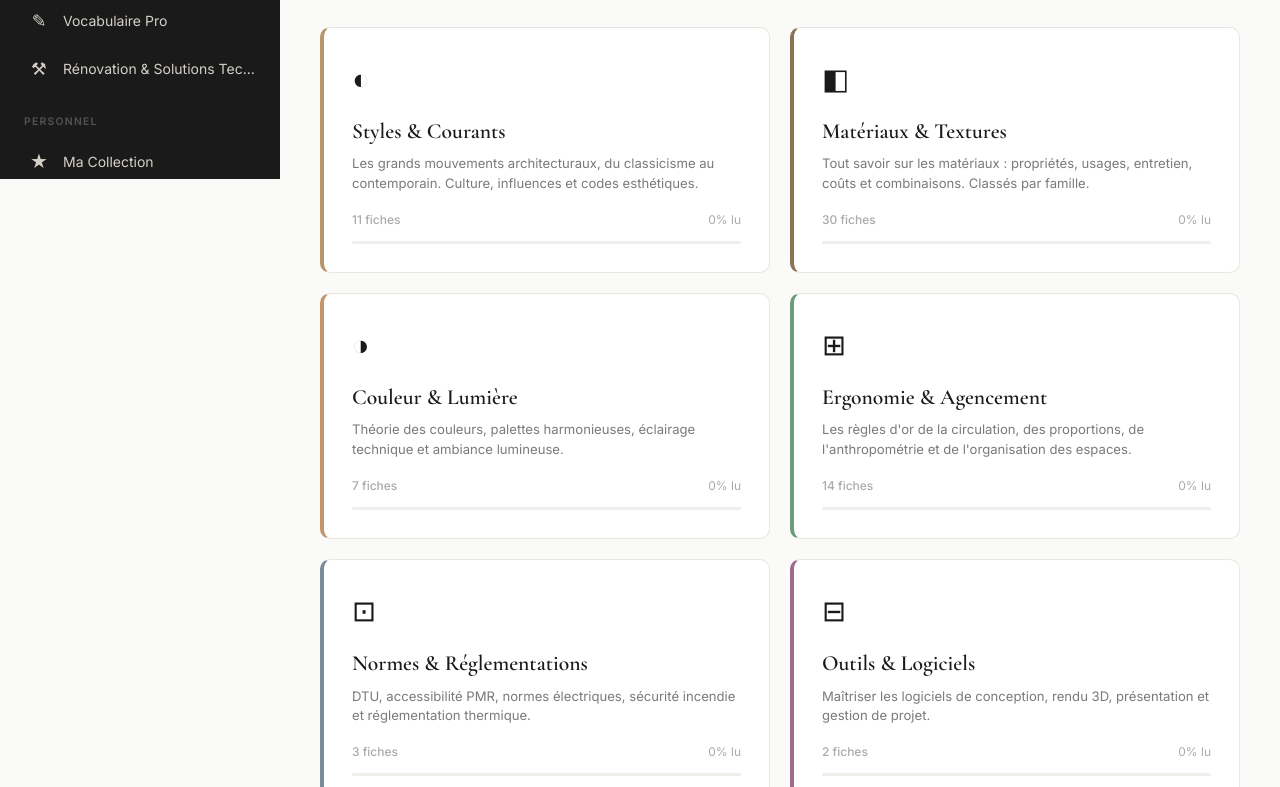
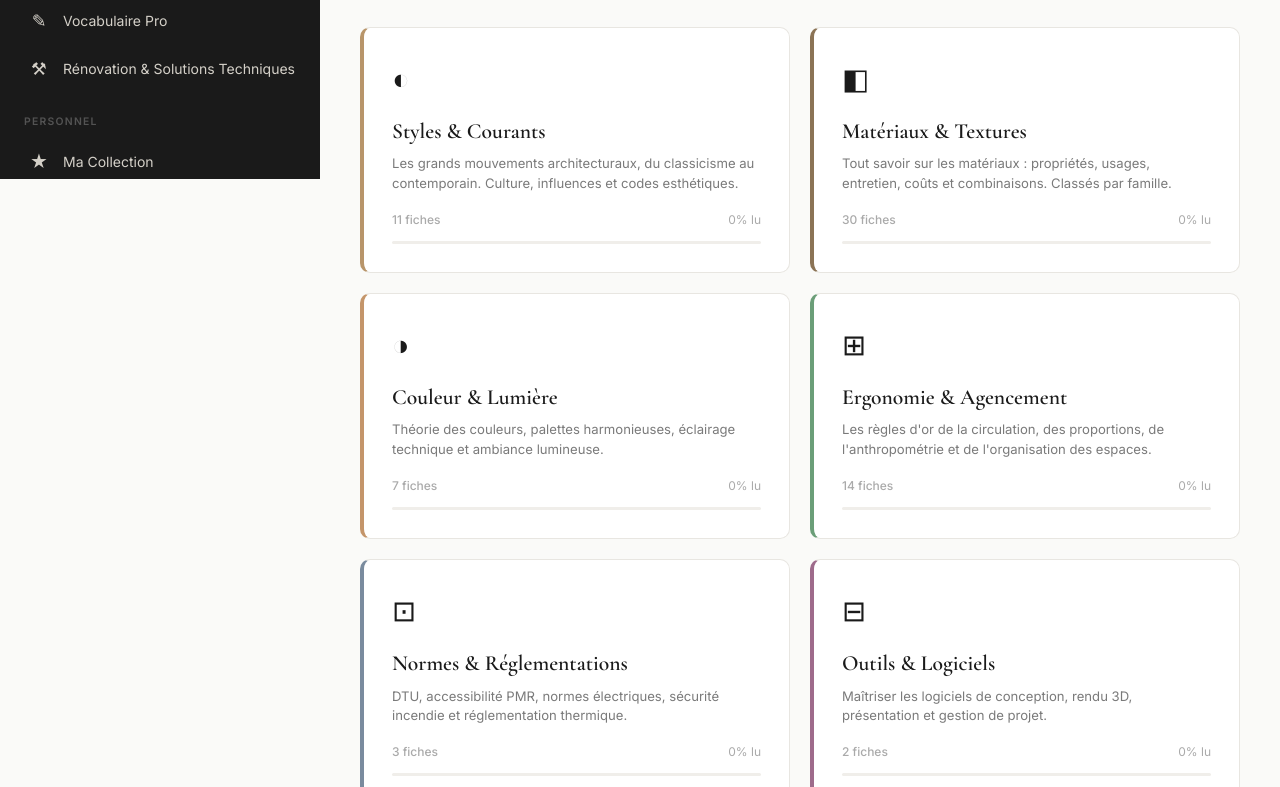
Before and after one commit to elululu/ARCHITEK-PRO, a plain HTML site: page index.html in a window 1280 px wide. Shown: the part 621-1408 px from the top of the page. Drawn offline with nearby package versions, Linux system fonts and the light colour scheme.

Commit message:
style: sidebar élargie 280px → 320px

```diff
--- a/css/styles.css
+++ b/css/styles.css
@@ -30,7 +30,7 @@
   --radius-sm: 6px;
   --radius-md: 10px;
   --radius-lg: 16px;
-  --sidebar-width: 280px;
+  --sidebar-width: 320px;
   --topbar-height: 64px;
   --font-heading: 'Cormorant Garamond', 'Georgia', serif;
   --font-body: 'Inter', -apple-system, BlinkMacSystemFont, 'Segoe UI', sans-serif;
```
